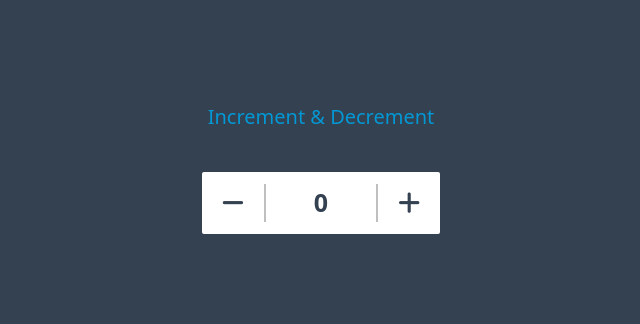
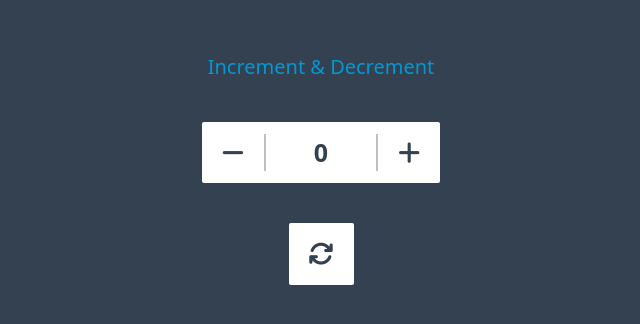
Before and after one commit to jyashrao/CounterApp, a plain HTML site: page index.html in a window 1280 px wide. Shown: the part 232-556 px from the top of the page, without its empty margins (319-959 px from the left). Drawn offline with nearby package versions, Linux system fonts and the light colour scheme.

Commit message:
reset button added

```diff
--- a/index.html
+++ b/index.html
@@ -26,6 +26,12 @@
             </button>
         </div>
 
+        <div class="bg-white flex text-[25px] text-[#344151] rounded-sm gap-12 p-3 px-5">
+                <button onclick="reset()" class="">
+                <i class="fa-solid fa-refresh"></i>
+            </button>
+        </div>
+
     </div>
 
     <script src="https://kit.fontawesome.com/58a810656e.js" crossorigin="anonymous"></script>
--- a/script.js
+++ b/script.js
@@ -11,3 +11,9 @@ const decrement = () => {
     value-=1;
     counterValue.innerText=value;
 };
+
+const reset=()=>{
+    let value = parseInt(counterValue.innerText);
+    value=0;
+    counterValue.innerText=value;
+};
```
